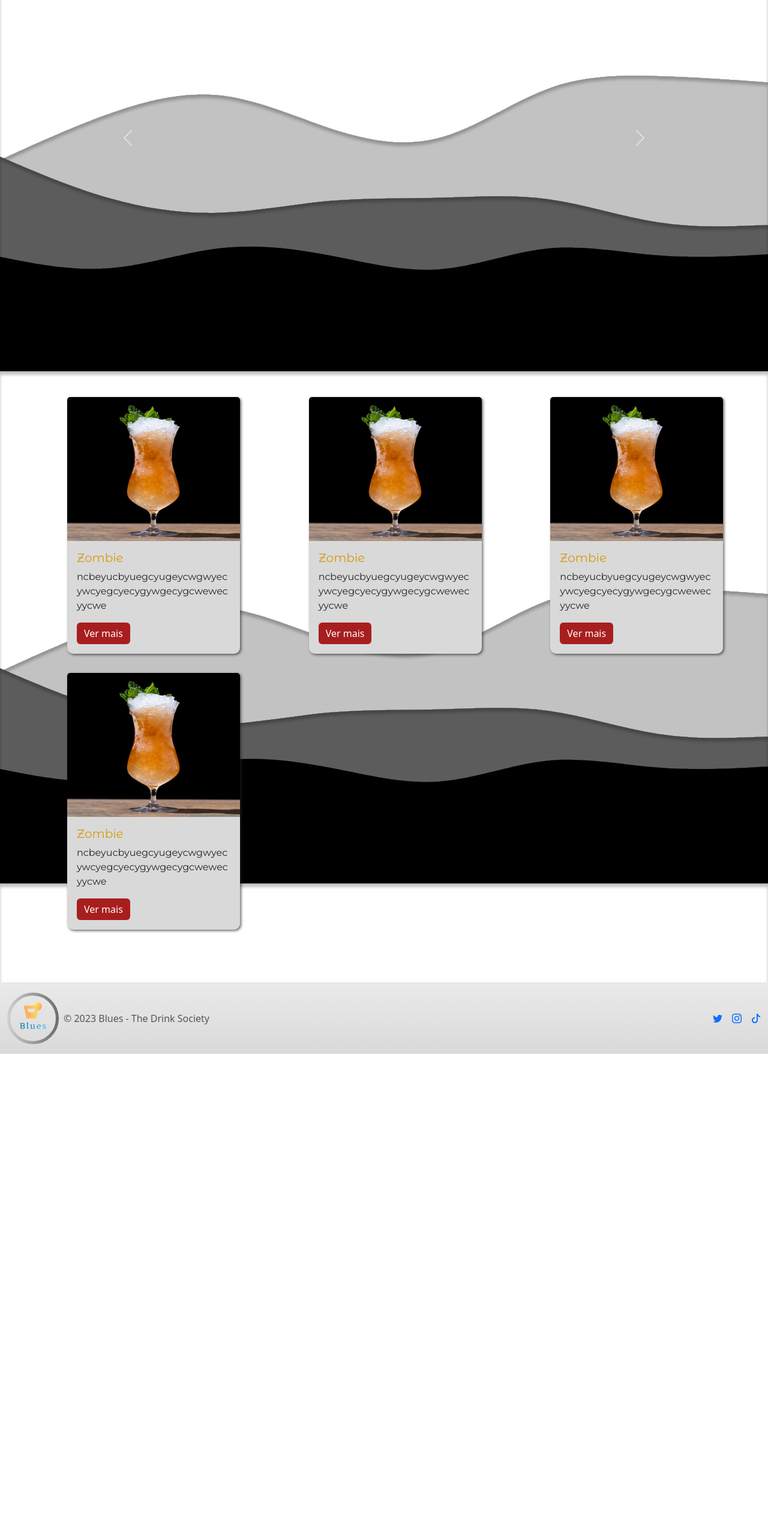
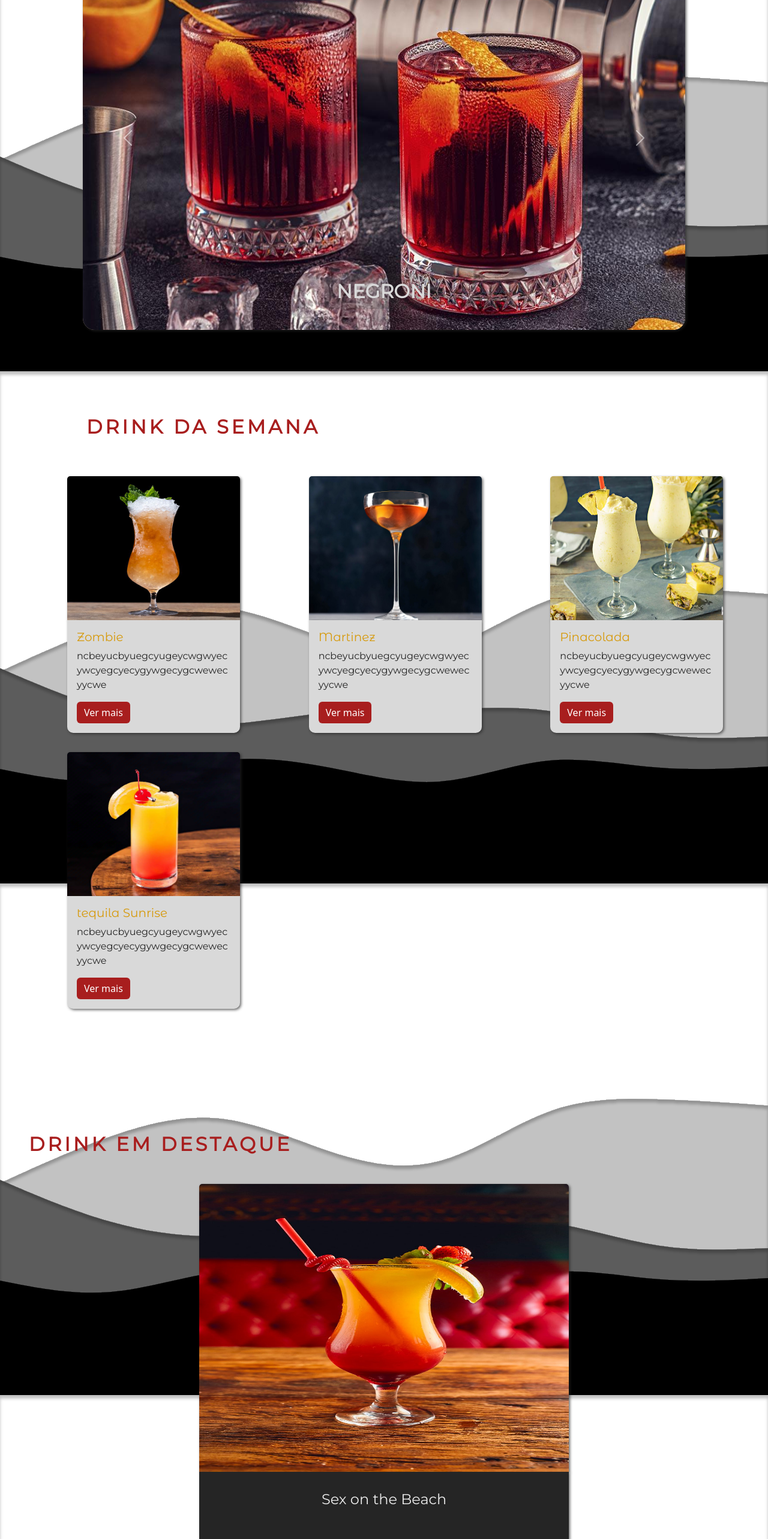
Before and after one commit to CarlosPegoraro/Blues, a React (Vite) app in the folder site/: page / in a window 1280 px wide. Shown: the part 234-2800 px from the top of the page at 60% size. Before the commit the page ends 1991 px from the top, so only its background shows below. Built offline with nearby package versions, Linux system fonts and the light colour scheme.

Commit message:
:guitar: finish homepage

```diff
--- a/site/src/components/Model.tsx
+++ b/site/src/components/Model.tsx
@@ -3,6 +3,9 @@
 import negroniImgL from '../assets/drinks/caroseul/negroni.jpg'
 import cosmopolitanImgL from '../assets/drinks/caroseul/cosmopolitan.jpg'
 import mojitoImgL from '../assets/drinks/caroseul/mojito.jpeg'
+
+/*Imports*/
+import { useRef } from 'react';
 
 export function Navbar() {
     return (
@@ -46,12 +49,13 @@
 type CaroseulProps = {
     src: string;
     alt: string;
-    text: string
+    text: string;
+    href: string;
 }
 
 export function CaroseulItem(props: CaroseulProps) {
     return (
-        <div className="carousel-item">
+        <div className="carousel-item active">
             <img src={props.src} className="caroseulImg" alt={props.alt} />
             <div className="container">
                 <div className="carousel-caption">
@@ -65,15 +69,15 @@
 
 export function Caroseul() {
     return (
-        <main className="bg-gray-black">
+        <main>
             <section className="pt-5">
                 <div className="container-fluid text-center mt-5 pt-5">
                     <div id="myCarousel" className="carousel slide mx-auto" data-bs-ride="carousel">
                         <div className="carousel-inner">
-                            <CaroseulItem src={whiskeyImgL} alt="whiskey" text='whiskey'/>
-                            <CaroseulItem src={mojitoImgL} alt="mojito" text='mojito'/>
-                            <CaroseulItem src={cosmopolitanImgL} alt="cosmopolitan" text='cosmopolitan'/>
-                            <CaroseulItem src={negroniImgL} alt="negroni" text='negroni'/>
+                            <CaroseulItem src={mojitoImgL} href="#" alt="Mojito" text='Mojito' />
+                            <CaroseulItem src={whiskeyImgL} href="#" alt="Whiskey" text='Whiskey' />
+                            <CaroseulItem src={cosmopolitanImgL} href="#" alt="Cosmopolitan" text='Cosmopolitan' />
+                            <CaroseulItem src={negroniImgL} href="#" alt="Negroni" text='Negroni' />
                         </div>
                         <button className="carousel-control-prev" type="button" data-bs-target="#myCarousel"
                             data-bs-slide="prev">
@@ -92,8 +96,6 @@
     );
 }
 
-
-
 type CardsProps = {
     src: string;
     alt: string;
@@ -105,8 +107,8 @@
 export function Cards(props: CardsProps) {
     return (
         <div className="col m-3">
-            <div className="card" style={{width: props.width}}>
-                <img src={props.src} className="card-img-top" alt={props.alt}/>
+            <div className="card" style={{ width: props.width }}>
+                <img src={props.src} className="card-img-top" alt={props.alt} />
                 <div className="card-body">
                     <h5 className="card-title">{props.title}</h5>
                     <p className="card-text">{props.text}</p>
@@ -117,13 +119,74 @@
     );
 }
 
-export function Footer(){
+type principalCardProps = {
+    src: string;
+    alt: string;
+    title: string;
+    descripton: string;
+    itens: string;
+    text: string
+}
+
+
+export function PrincipalCard(props: principalCardProps) {
+    const listRef = useRef(null);
+
+    function renderListItems(items: any[]) {
+        return items.map((item, index) => <li key={index}>{item}</li>);
+    }
+
+    const { itens } = props;
+    const arrayData = itens.includes(';') ? itens.split(';') : [itens];
+
+    return (
+        <div className="card card-lg">
+            <img src={props.src} className="card-img-top card-img-top-lg" alt={props.alt} />
+            <div className="card-body card-body-lg justify-content-center text-center">
+                <h5 className="card-title card-title-lg mt-3 mb-5">{props.title}</h5>
+                <div className="row">
+                    <h5 className="card-title">Descrição</h5>
+                    <p className="card-text text-light">
+                        {props.descripton}
+                    </p>
+                    <h5 className="card-title">Ingredientes</h5>
+                    <p className="card-text">
+                        <ul className='list-unstyled card-text text-light' ref={listRef}>
+                            {renderListItems(arrayData)}
+                        </ul>
+                    </p>
+                    <h5 className="card-title">Modo de Preparo</h5>
+                    <p className="card-text text-light">
+                        {props.text}
+                    </p>
+                </div>
+            </div>
+        </div>
+    );
+}
+type TextDay = {
+    text: string
+}
+
+
+export function TextDay(props: TextDay) {
+    return (
+        <div className="px-4 py-5 my-5 text-center">
+            <img className="d-block mx-auto mb-4" src={logoSlim} alt="logo"/>
+            <div className="col-lg-6 mx-auto">
+            <p className="lead mb-4">{props.text}</p>
+            </div>
+        </div>
+    );
+}
+
+export function Footer() {
     return (
         <div className="container-fluid bg-light">
             <footer className="d-flex flex-wrap justify-content-between align-items-center py-3 mt-4 border-top">
                 <div className="col-md-4 d-flex align-items-center">
                     <a href="/" className="mb-3 me-2 mb-md-0 text-muted text-decoration-none lh-1">
-                    <img src={logoSlim} alt=""/>
+                        <img src={logoSlim} alt="" />
                     </a>
                     <span className="mb-3 mb-md-0 text-muted">© 2023 Blues - The Drink Society</span>
                 </div>
--- a/site/src/css/main.css
+++ b/site/src/css/main.css
@@ -1,4 +1,5 @@
 @import url("resources.css");
+
 
 body {
   overflow-x: hidden;
@@ -6,6 +7,7 @@
   background-repeat: no-repeat;
   background-size: cover;
   background-attachment: fixed;
+
 }
 
 ::-webkit-scrollbar {
@@ -17,11 +19,23 @@
   border: none;
 }
 
-.bg-light {
+.bg-gradient {
   background: linear-gradient(to top, var(--cream), var(--white)) !important;
+}
+
+.bg-dark {
+  background-color: var(--black);
+  border-radius: 10px;
 }
 .text-light {
   color: var(--white) !important;
+}
+.lead {
+  font-family: var(--main-font);
+  font-style: normal;
+  font-weight: 500;
+  font-size: 1.2rem;
+  color: var(--white);
 }
 
 /*navbar*/
@@ -40,7 +54,7 @@
   font-family: var(--second-font);
   font-style: normal;
   font-weight: 700;
-  font-size: 1rem;
+  font-size: 0.8rem;
   line-height: 36px;
   /* identical to box height */
 
@@ -81,11 +95,11 @@
   background-color: #35353535;
   padding: 10px 20px;
   border-radius: 10px;
-  font-family: var(--second-font);
+  font-family: var(--main-font);
   font-weight: 700;
   text-decoration: none;
   font-size: 2rem;
-  text-transform: capitalize;
+  text-transform: uppercase;
   color: var(--cream);
   transition: 0.5s;
 }
@@ -168,6 +182,6 @@
 
   letter-spacing: 0.15em;
   text-transform: uppercase;
-  color: white;
+  color: var(--second-color);
   transition: 0.5s;
 }
--- a/site/src/pages/Home.tsx
+++ b/site/src/pages/Home.tsx
@@ -5,7 +5,7 @@
 import sexBeach from '../assets/drinks/sexBeach.jpg'
 import tequilaSunrise from '../assets/drinks/tequilaSunrise.jpg'
 import whiskeySour from '../assets/drinks/whiskeySour.jpg'
-import { Navbar, Caroseul, Footer, Cards,  } from '../components/Model'
+import { Navbar, Caroseul, Footer, Cards, PrincipalCard, TextDay,  } from '../components/Model'
 
 export function Home() {
     return (
@@ -13,11 +13,39 @@
             <Navbar />
             <Caroseul />
             <section className="container-fluid m-5 p-5 mb-0">
+                <h1 className="title m-5">Drink da semana</h1>
                 <div className="row justify-content-center align-items-center">
                     <Cards src={zombieImg} alt="zombie" title='Zombie' text="ncbeyucbyuegcyugeycwgwyecywcyegcyecygywgecygcwewecyycwe" width='18rem' />
-                    <Cards src={zombieImg} alt="zombie" title='Zombie' text="ncbeyucbyuegcyugeycwgwyecywcyegcyecygywgecygcwewecyycwe" width='18rem'/>
-                    <Cards src={zombieImg} alt="zombie" title='Zombie' text="ncbeyucbyuegcyugeycwgwyecywcyegcyecygywgecygcwewecyycwe" width='18rem'/>
-                    <Cards src={zombieImg} alt="zombie" title='Zombie' text="ncbeyucbyuegcyugeycwgwyecywcyegcyecygywgecygcwewecyycwe" width='18rem'/>
+                    <Cards src={martinez} alt="Martinez" title='Martinez' text="ncbeyucbyuegcyugeycwgwyecywcyegcyecygywgecygcwewecyycwe" width='18rem'/>
+                    <Cards src={pinacolada} alt="Pinacolada" title='Pinacolada' text="ncbeyucbyuegcyugeycwgwyecywcyegcyecygywgecygcwewecyycwe" width='18rem'/>
+                    <Cards src={tequilaSunrise} alt="tequila Sunrise" title='tequila Sunrise' text="ncbeyucbyuegcyugeycwgwyecywcyegcyecygywgecygcwewecyycwe" width='18rem'/>
+                </div>
+            </section>
+            <section className="container-fluid p-5 mt-5 mb-0">
+                <div className="row d-flex justify-content-center align-items-center">
+                    <h1 className="title m-5">Drink em Destaque</h1>
+                    <PrincipalCard
+                        /*Image*/
+                        src={sexBeach}
+                        /*alternitave Text*/
+                        alt='Sex on the Beach'
+                        /*Drinks' Name*/
+                        title='Sex on the Beach'
+                        /*Descripton Text*/
+                        descripton='Bloody Mary is a cocktail made with vodka, tomato juice, lemon juice, Worcestershire sauce, Tabasco, and pepper. This popular drink is typically served over ice and garnished with celery or other vegetables, and is often enjoyed as a brunch or morning cocktail.
+                        The origins of the Bloody Mary are somewhat disputed, but it is generally believed to have been created in the early 20th century.'
+                        /*Ingredients - Split item using semicolon(;)*/
+                        itens='45 ml Vodka;90 ml Tomato Juice;15 ml Fresh Lemon Juice;2 dashes Worcestershire Sauce;Tabasco, Celery Salt, Pepper (Up to taste)'
+                        /*Preparation method*/
+                        text='Lorem ipsum dolor sit amet consectetur adipisicing elit. Autem praesentium voluptas non! Cupiditate recusandae consectetur eligendi dolorem vel harum iusto, ad a veritatis et quos nostrum enim libero impedit iure.'
+                    />
+                </div>
+
+            </section>
+            <section className="container-fluid mt-5 p-5 mb-0">
+                <h1 className="title m-5">Curiosidade Do Dia</h1>
+                <div className="row justify-content-center align-items-center bg-dark text-white">
+                    <TextDay text='Você é capaz de conquistar tudo o que deseja se mantiver o foco e a determinação no seu caminho.' />
                 </div>
             </section>
             <Footer/>
```
Lines whose indentation alone changed are shown as unchanged.
